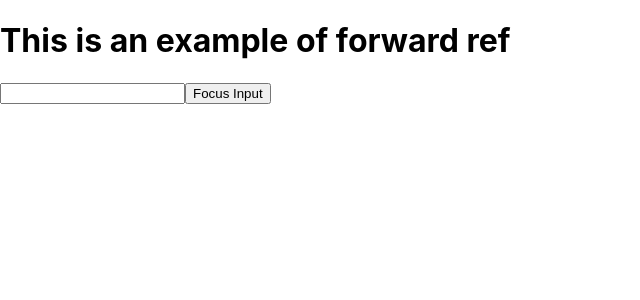
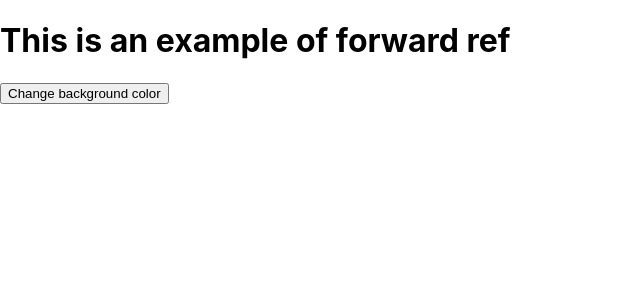
Before and after one commit to manoj633/react-revision, a React (Create React App) app: page / in a window 1280 px wide. Shown: the top 300 px of the page, without its empty margins (0-640 px from the left). Built offline with nearby package versions, Linux system fonts and the light colour scheme.

Commit message:
Forward ref second example

```diff
--- a/src/App.js
+++ b/src/App.js
@@ -6,13 +6,21 @@ import BasicContextProvider from "./components/contextAPI/BasicContextExample/Ba
 import UserContextProvider from "./components/contextAPI/ObjectContextExample/UserContextProvider";
 import Modal from "./components/portal/Modal";
 import { useRef } from "react";
-import ForwardRefChild from "./components/forwardRefs/ForwardRefChild";
+// import ForwardRefChild from "./components/forwardRefs/ForwardRefChild";
+import ForwardRefSecondChild from "./components/forwardRefs/ForwardRefSecondChild";
 
 function App() {
   const inputRef = useRef(null);
+  const childRef = useRef(null);
 
   function clickHandler() {
     inputRef.current.focus();
+  }
+
+  function secondClickHandler() {
+    if (childRef.current) {
+      childRef.current.style.backgroundColor = "blue";
+    }
   }
 
   return (
@@ -38,7 +46,10 @@ function App() {
       </Modal> */}
 
       {/* Forward Refs */}
-      <ForwardRefChild ref={inputRef} clickHandler={clickHandler} />
+      {/* <ForwardRefChild ref={inputRef} clickHandler={clickHandler} /> */}
+
+      {/* Forward Ref Second exmaple */}
+      <ForwardRefSecondChild ref={childRef} clickHandler={secondClickHandler} />
     </div>
   );
 }
--- /dev/null
+++ b/src/components/forwardRefs/ForwardRefSecondChild.js
@@ -0,0 +1,14 @@
+import React from "react";
+
+const ForwardRefSecondChild = React.forwardRef((props, ref) => {
+  return (
+    <div ref={ref}>
+      <h1>This is an example of forward ref</h1>
+      <button type="button" onClick={props.clickHandler}>
+        Change background color
+      </button>
+    </div>
+  );
+});
+
+export default ForwardRefSecondChild;
```
